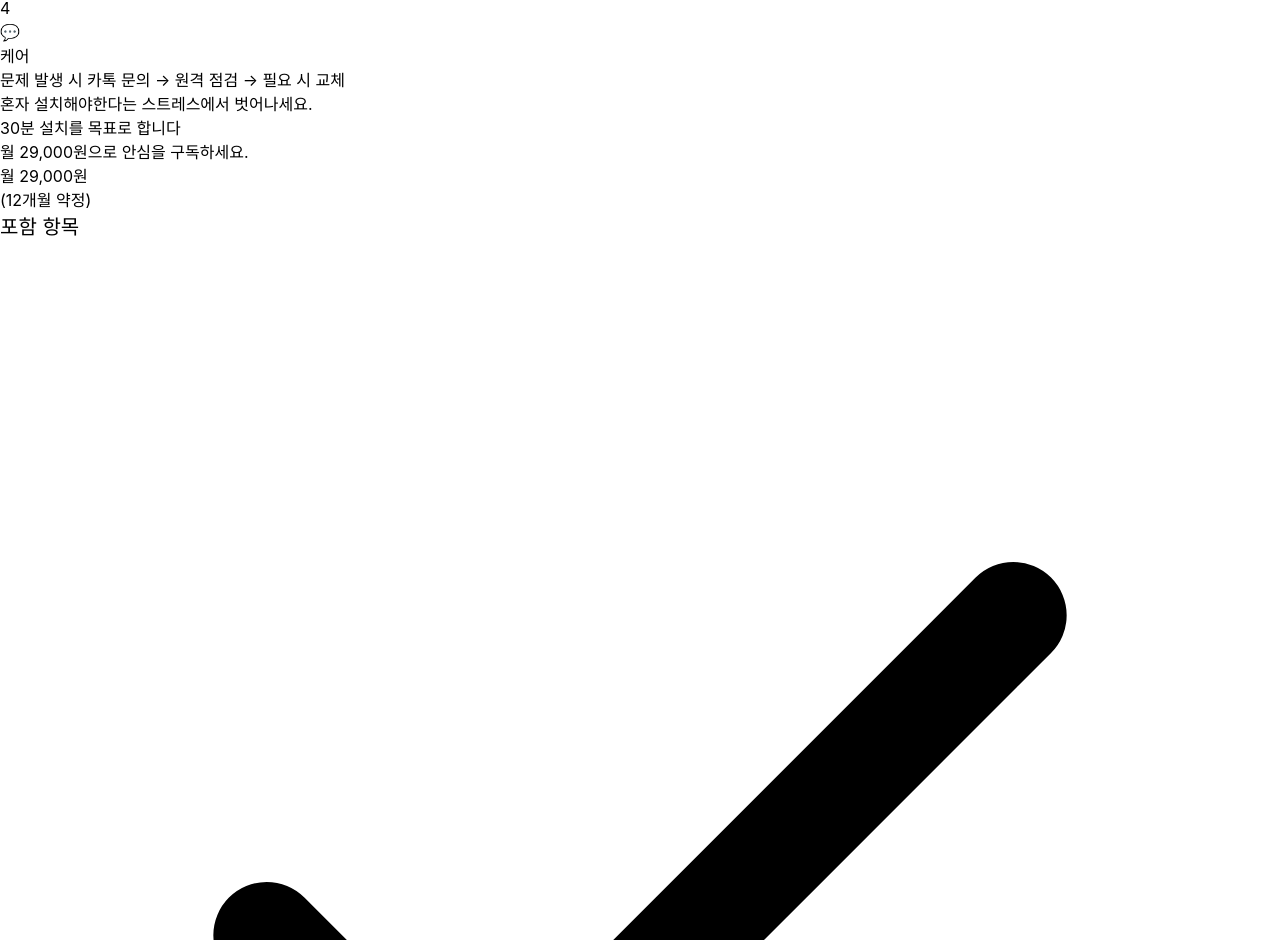
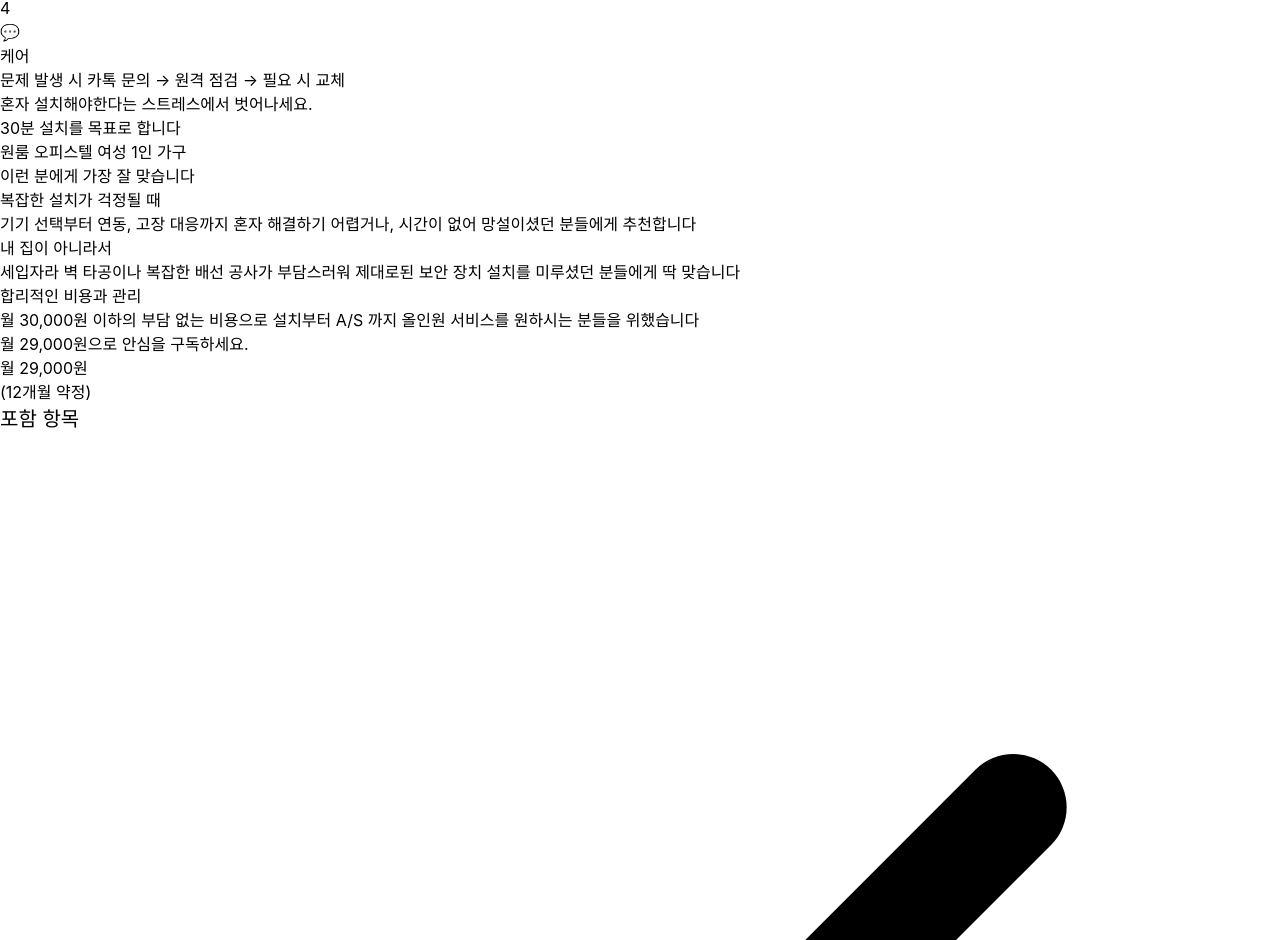
Before and after one commit to develop-coco/noah_landing_page, a React (Vite) app: page / in a window 1280 px wide. Shown: the part 1156-2096 px from the top of the page. Built offline with nearby package versions, Linux system fonts and the light colour scheme.

Commit message:
updated some feature

```diff
--- a/index.html
+++ b/index.html
@@ -1,6 +1,13 @@
 <!doctype html>
 <html lang="ko">
   <head>
+    <!-- Google Tag Manager -->
+    <script>(function(w,d,s,l,i){w[l]=w[l]||[];w[l].push({'gtm.start':
+    new Date().getTime(),event:'gtm.js'});var f=d.getElementsByTagName(s)[0],
+    j=d.createElement(s),dl=l!='dataLayer'?'&l='+l:'';j.async=true;j.src=
+    'https://www.googletagmanager.com/gtm.js?id='+i+dl;f.parentNode.insertBefore(j,f);
+    })(window,document,'script','dataLayer','GTM-PX2BG4M4');</script>
+    <!-- End Google Tag Manager -->
     <meta charset="UTF-8" />
     <link rel="icon" type="image/svg+xml" href="/vite.svg" />
     <meta name="viewport" content="width=device-width, initial-scale=1.0" />
@@ -21,6 +28,10 @@
     <meta property="twitter:image" content="https://noah-landing-page.vercel.app/og-image.png" />
   </head>
   <body>
+    <!-- Google Tag Manager (noscript) -->
+    <noscript><iframe src="https://www.googletagmanager.com/ns.html?id=GTM-PX2BG4M4"
+    height="0" width="0" style="display:none;visibility:hidden"></iframe></noscript>
+    <!-- End Google Tag Manager (noscript) -->
     <div id="root"></div>
     <script type="module" src="/src/main.jsx"></script>
   </body>
--- a/src/App.jsx
+++ b/src/App.jsx
@@ -2,6 +2,7 @@ import Hero from './components/Hero'
 import ProblemSection from './components/ProblemSection'
 import SolutionSection from './components/SolutionSection'
 import HowItWorks from './components/HowItWorks'
+import TargetAudience from './components/TargetAudience'
 import PricingSection from './components/PricingSection'
 import FAQ from './components/FAQ'
 
@@ -13,6 +14,7 @@ function App() {
         <ProblemSection />
         <SolutionSection />
         <HowItWorks />
+        <TargetAudience />
         <PricingSection />
         <FAQ />
       </div>
--- a/src/components/Hero.jsx
+++ b/src/components/Hero.jsx
@@ -6,7 +6,7 @@ function Hero() {
 
   const handleSurvey = () => {
     window.open(
-      'https://docs.google.com/forms/d/e/1FAIpQLSeSoDcOwE9v6tmaKwMEB-wV5ivpyccDGS1-S1nXxjqMksQWbA/viewform',
+      'https://docs.google.com/forms/d/e/1FAIpQLSdJ9fasA1aAw4G05bZbsgnqivNxT2fjI3AoNi0mhVx9-D8W9Q/viewform',
       '_blank'
     )
   }
--- a/src/components/PricingSection.jsx
+++ b/src/components/PricingSection.jsx
@@ -1,7 +1,7 @@
 function PricingSection() {
   const handleSurvey = () => {
     window.open(
-      'https://docs.google.com/forms/d/e/1FAIpQLSeSoDcOwE9v6tmaKwMEB-wV5ivpyccDGS1-S1nXxjqMksQWbA/viewform',
+      'https://docs.google.com/forms/d/e/1FAIpQLSdJ9fasA1aAw4G05bZbsgnqivNxT2fjI3AoNi0mhVx9-D8W9Q/viewform',
       '_blank'
     )
   }
--- /dev/null
+++ b/src/components/TargetAudience.jsx
@@ -0,0 +1,46 @@
+function TargetAudience() {
+  const targetPoints = [
+    {
+      title: '복잡한 설치가 걱정될 때',
+      description: '기기 선택부터 연동, 고장 대응까지 혼자 해결하기 어렵거나, 시간이 없어 망설이셨던 분들에게 추천합니다',
+    },
+    {
+      title: '내 집이 아니라서',
+      description: '세입자라 벽 타공이나 복잡한 배선 공사가 부담스러워 제대로된 보안 장치 설치를 미루셨던 분들에게 딱 맞습니다',
+    },
+    {
+      title: '합리적인 비용과 관리',
+      description: '월 30,000원 이하의 부담 없는 비용으로 설치부터 A/S 까지 올인원 서비스를 원하시는 분들을 위했습니다',
+    },
+  ]
+
+  return (
+    <section className="py-20 px-4 bg-white">
+      <div className="max-w-6xl mx-auto flex flex-col">
+        <h2 className="text-3xl md:text-4xl font-bold text-center text-gray-900 mb-12 text-balance">
+          <span className="text-blue-600">원룸 오피스텔 여성 1인 가구</span>
+          <br />
+          이런 분에게 가장 잘 맞습니다
+        </h2>
+
+        <div className="flex flex-col gap-6">
+          {targetPoints.map((point, index) => (
+            <div
+              key={index}
+              className="bg-gradient-to-br from-blue-50 to-indigo-50 rounded-xl p-6 shadow-md hover:shadow-lg transition-all duration-200 border border-blue-100"
+            >
+              <h3 className="text-[22px] font-bold text-gray-900 mb-3">
+                {point.title}
+              </h3>
+              <p className="text-[18px] text-gray-700 leading-relaxed">
+                {point.description}
+              </p>
+            </div>
+          ))}
+        </div>
+      </div>
+    </section>
+  )
+}
+
+export default TargetAudience
```
